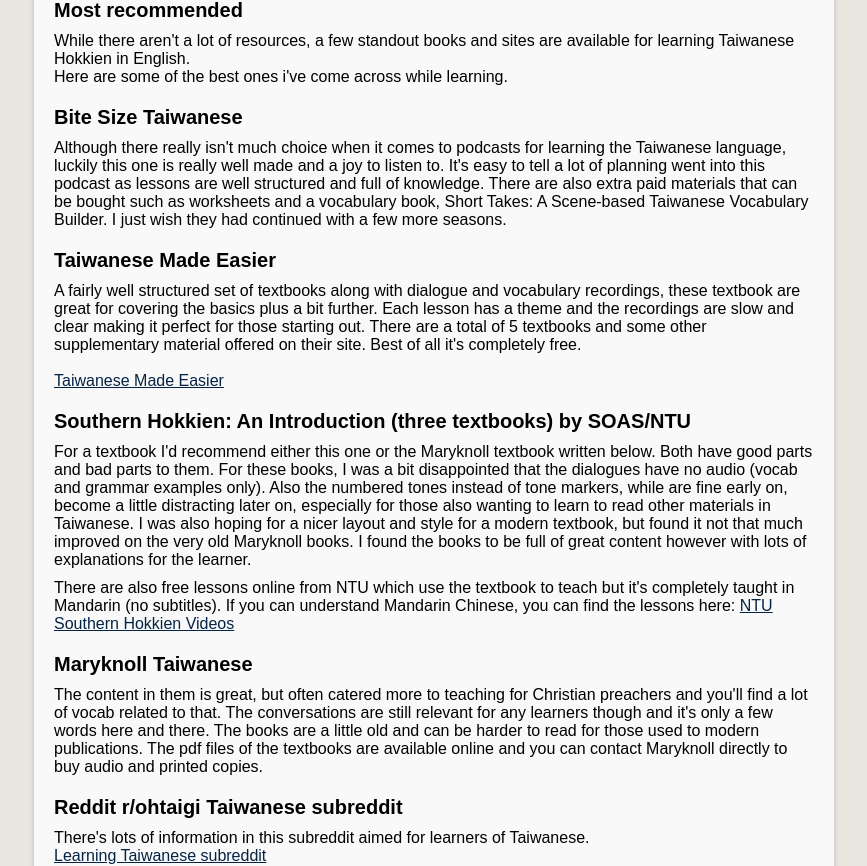
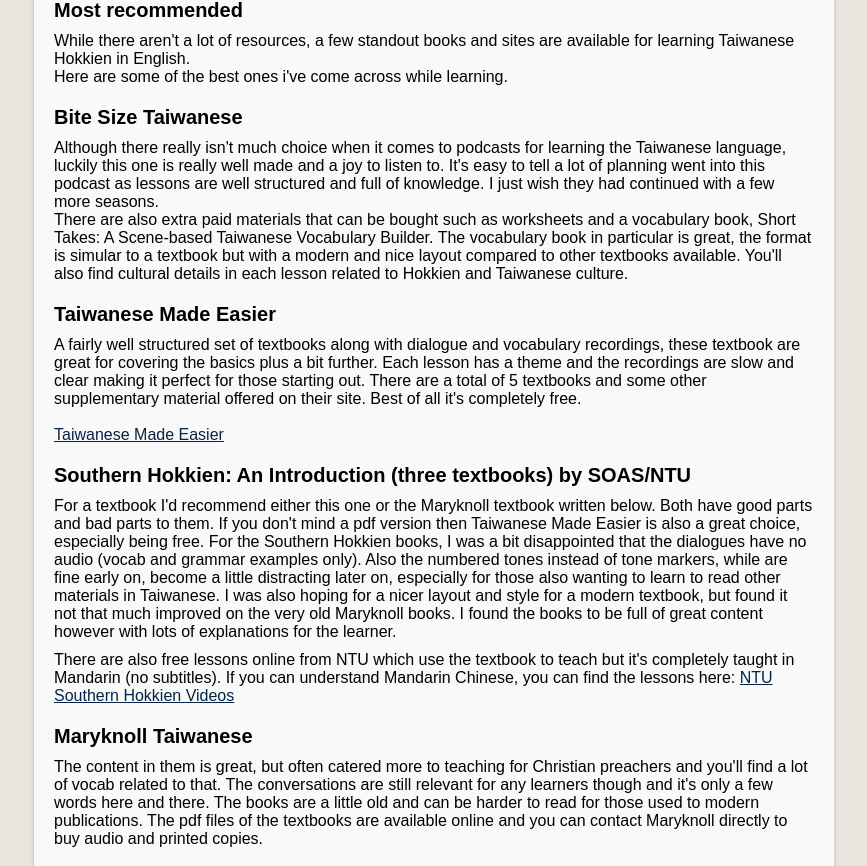
Before and after one commit to jielongjp/study-taigi, a Next.js app: page /blog/resources in a window 1280 px wide. Shown: the part 635-1501 px from the top of the page, without its empty margins (206-1073 px from the left). Built offline with nearby package versions, Linux system fonts and the light colour scheme.

Commit message:
edit text

```diff
--- a/src/pages/blog/resources/index.tsx
+++ b/src/pages/blog/resources/index.tsx
@@ -40,10 +40,14 @@
           for learning the Taiwanese language, luckily this one is really well
           made and a joy to listen to. It&apos;s easy to tell a lot of planning
           went into this podcast as lessons are well structured and full of
-          knowledge. There are also extra paid materials that can be bought such
-          as worksheets and a vocabulary book, Short Takes: A Scene-based
-          Taiwanese Vocabulary Builder. I just wish they had continued with a
-          few more seasons.
+          knowledge. I just wish they had continued with a few more seasons.
+          <br></br>
+          There are also extra paid materials that can be bought such as
+          worksheets and a vocabulary book, Short Takes: A Scene-based Taiwanese
+          Vocabulary Builder. The vocabulary book in particular is great, the
+          format is simular to a textbook but with a modern and nice layout
+          compared to other textbooks available. You&apos;ll also find cultural
+          details in each lesson related to Hokkien and Taiwanese culture.
         </StParagraph>
         <StHeading>Taiwanese Made Easier</StHeading>
         <StParagraph>
@@ -62,15 +66,17 @@
         </StHeading>
         <StParagraph>
           For a textbook I&apos;d recommend either this one or the Maryknoll
-          textbook written below. Both have good parts and bad parts to them.
-          For these books, I was a bit disappointed that the dialogues have no
-          audio (vocab and grammar examples only). Also the numbered tones
-          instead of tone markers, while are fine early on, become a little
-          distracting later on, especially for those also wanting to learn to
-          read other materials in Taiwanese. I was also hoping for a nicer
-          layout and style for a modern textbook, but found it not that much
-          improved on the very old Maryknoll books. I found the books to be full
-          of great content however with lots of explanations for the learner.
+          textbook written below. Both have good parts and bad parts to them. If
+          you don&apos;t mind a pdf version then Taiwanese Made Easier is also a
+          great choice, especially being free. For the Southern Hokkien books, I
+          was a bit disappointed that the dialogues have no audio (vocab and
+          grammar examples only). Also the numbered tones instead of tone
+          markers, while are fine early on, become a little distracting later
+          on, especially for those also wanting to learn to read other materials
+          in Taiwanese. I was also hoping for a nicer layout and style for a
+          modern textbook, but found it not that much improved on the very old
+          Maryknoll books. I found the books to be full of great content however
+          with lots of explanations for the learner.
         </StParagraph>
         <StParagraph>
           There are also free lessons online from NTU which use the textbook to
@@ -106,8 +112,9 @@
         <StParagraph>
           Don&apos;t be fooled by the title, this book is the most in depth
           guide to Taiwanese grammar you&apos;ll find. The book is really well
-          written and not as difficult to read as some grammar books can be.
-          Philip Lin is also one of the co-hosts of Bitesize Taiwanese.
+          written and not as difficult to read as some grammar books can be. It
+          is a little pricey, but is packed full of information about Taiwanese
+          Hokkien. Philip Lin is also one of the co-hosts of Bitesize Taiwanese.
         </StParagraph>
         <StHeading>Taikegui, Taiwanese song lyrics</StHeading>
         <StParagraph>
```
